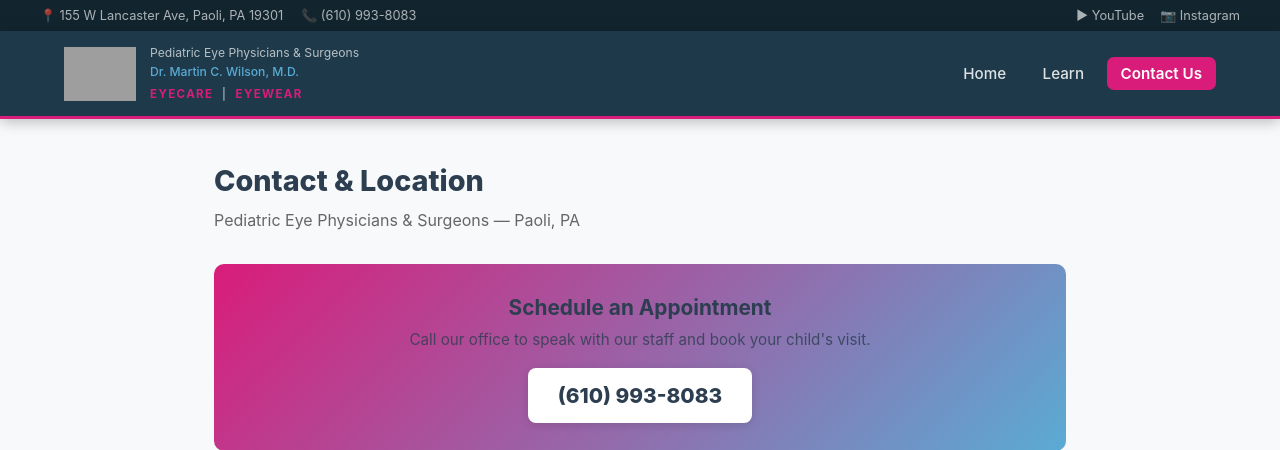
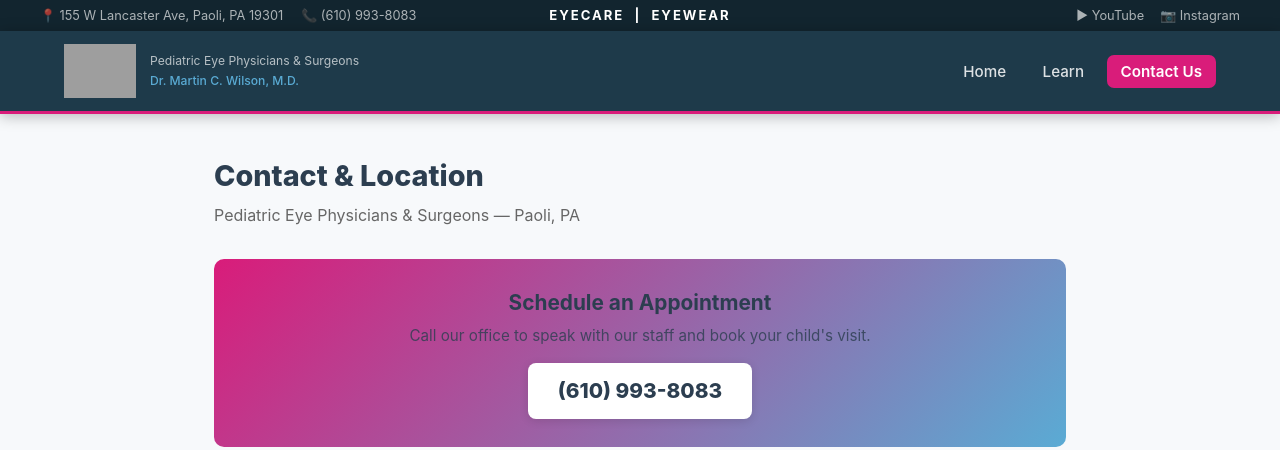
Before and after one commit to alexturkana/kids-eyes, a Flask app: page /contact in a window 1280 px wide. Shown: the top 450 px of the page. Run offline with Flask 3, Linux system fonts and the light colour scheme; grey boxes are pictures that could not be loaded.

Commit message:
New logo, EYECARE | EYEWEAR in top bar white centered
Co-Authored-By: Claude Sonnet 4.6 <noreply@anthropic.com>

```diff
--- a/templates/contact.html
+++ b/templates/contact.html
@@ -310,6 +310,7 @@
       align-items: center;
       flex-wrap: wrap;
       gap: 8px;
+      position: relative;
     }
     .top-bar a {
       color: rgba(255,255,255,0.65);
@@ -318,6 +319,15 @@
     }
     .top-bar a:hover { color: var(--pink); }
     .top-bar-left { display: flex; gap: 18px; align-items: center; }
+    .top-bar-center {
+      color: #fff;
+      font-weight: 700;
+      font-size: 0.82rem;
+      letter-spacing: 0.15em;
+      position: absolute;
+      left: 50%;
+      transform: translateX(-50%);
+    }
     .top-bar-right { display: flex; gap: 16px; align-items: center; }
     @media (max-width: 700px) {
       .top-bar { display: none; }
@@ -362,6 +372,7 @@
       <span>&#128205; 155 W Lancaster Ave, Paoli, PA 19301</span>
       <a href="tel:6109938083">&#128222; (610) 993-8083</a>
     </div>
+    <div class="top-bar-center">EYECARE &nbsp;|&nbsp; EYEWEAR</div>
     <div class="top-bar-right">
       <a href="https://www.youtube.com/@martinwilson3510" target="_blank" rel="noopener">&#9654; YouTube</a>
       <a href="https://www.instagram.com/kidseyesoptical/" target="_blank" rel="noopener">&#128247; Instagram</a>
@@ -378,7 +389,6 @@
       <div class="logo-text-group">
         <span class="logo-sub">Pediatric Eye Physicians &amp; Surgeons</span>
         <span class="logo-sub doctor">Dr. Martin C. Wilson, M.D.</span>
-        <span class="logo-tagline"><span>EyeCare</span> &nbsp;|&nbsp; <span>EyeWear</span></span>
       </div>
     </a>
     <nav class="site-nav">
```
Also changed, not shown: templates/index.html (+11 -1 lines), 1 other file.
